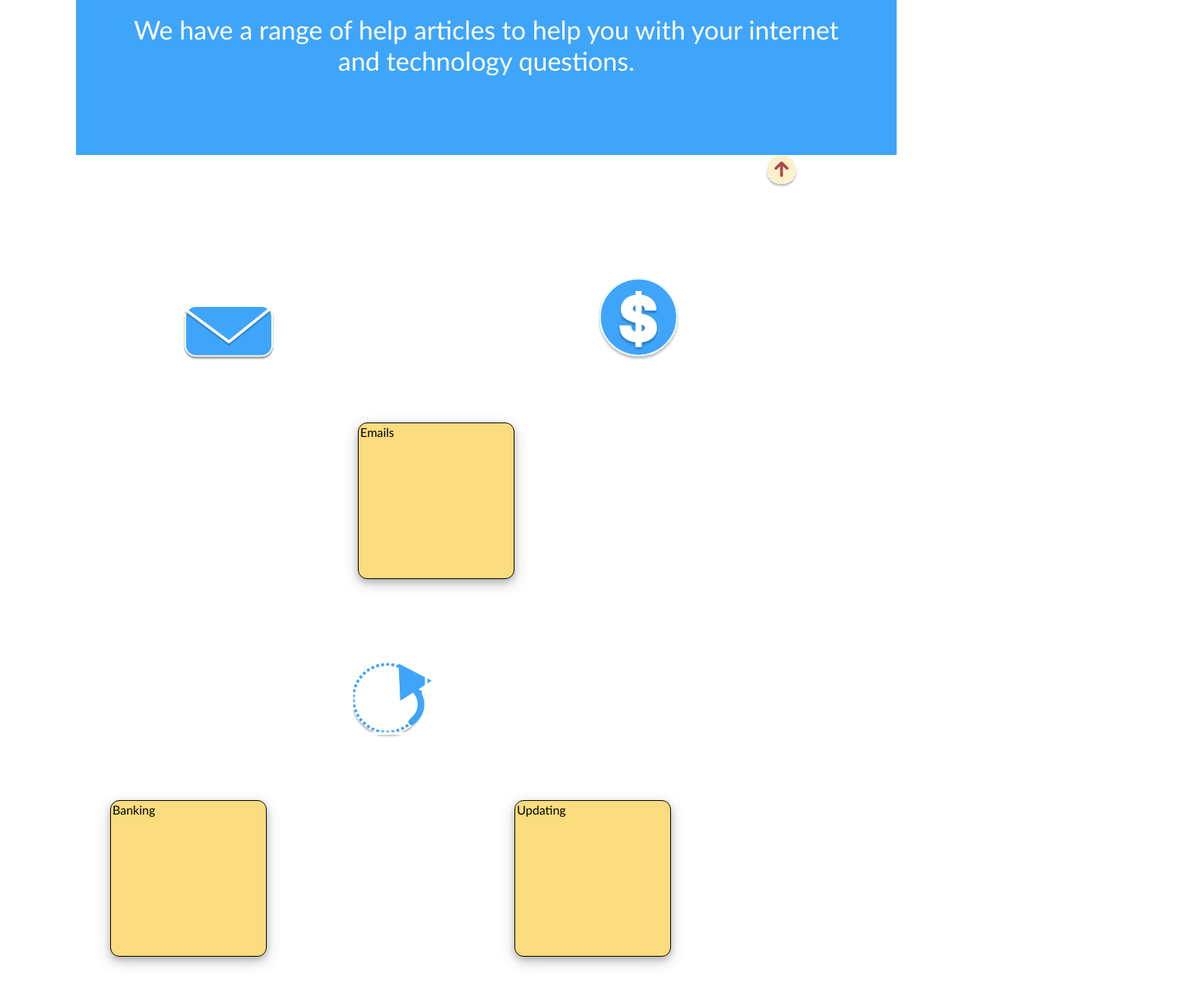
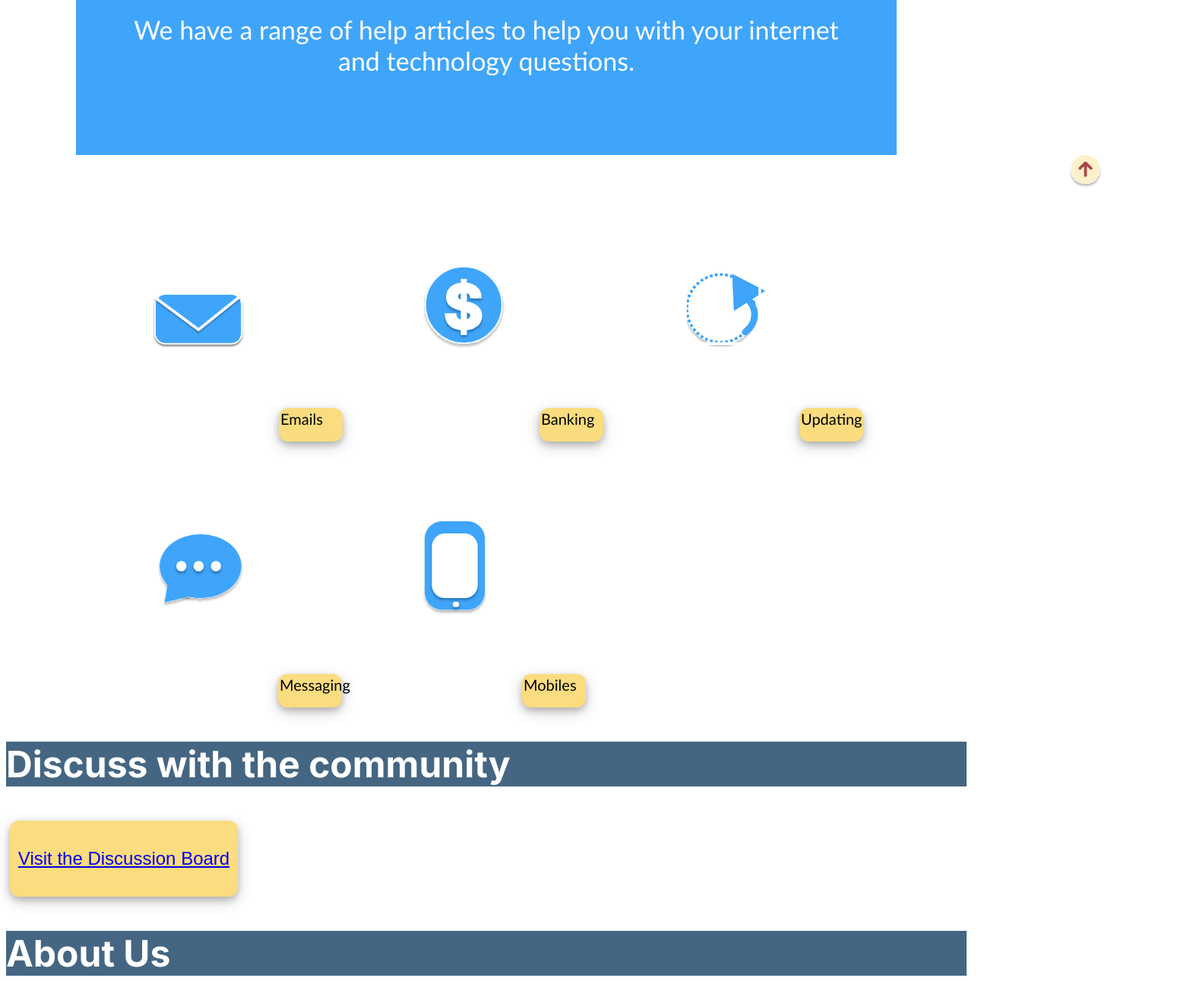
Before and after one commit to cvivianc/LGS, a plain HTML site: page index.html in a window 1280 px wide. Shown: the part 335-1626 px from the top of the page at 76% size, 1570 px wide, since content can reach past the window. Drawn offline with Linux system fonts and the light colour scheme.

Commit message:
button further changes

```diff
--- a/css/styles.css
+++ b/css/styles.css
@@ -3,7 +3,7 @@
 
 .Left {
 
-    margin-left:950px;
+    margin-left:500px;
     Margin-right:5px;
 
     text-align:left
@@ -13,11 +13,11 @@
 
     .MlEFT{
 
-        margin-left:750px;
+        margin-left:450px;
         Margin-right:5px;
 
         text-align:left
-
+        padding: 20px;
 
 
     }
@@ -50,8 +50,12 @@ h1 {
 
 .BackTop {
     width: 20%;
-    height: 20%;
+    height: 30%;
     padding-left: 70%;
+    margin-left:200px;
+    Margin-right:5px;
+
+
 }
 
 .profile {
@@ -62,6 +66,13 @@ h1 {
 
 /* Others */
 
+.iconslist{
+
+    display: inline-flex;
+    list-style-type: inline-flex;
+    padding-right: 40px;
+
+}
 .MenuNab {
     height: 150px;
 }
@@ -87,6 +98,7 @@ h1 {
 
 .header {
     padding: 70px;
+
     text-align: center;
     background: rgba(63, 165, 251, 1);
     color: white;
@@ -107,8 +119,8 @@ main {
 }
 
 .buttons {
-    width: 90px;
-    height: 25px;
+    width: 200px;
+    height: 100px;
     border-radius: 12px;
     margin: 5px;
     background-color: rgba(251, 220, 126, 1);
@@ -116,25 +128,31 @@ main {
     box-shadow: 0 4px 8px 0 rgba(0,0,0,0.2), 0 6px 20px 0 rgba(0,0,0,0.19);
     color: #000;
     text-align: center;
-    text-decoration: none;
+    text-decoration: thick;
+    font-size: 20px;
+
 }
 
 .icon {
 
 padding: 100px;
-
+display: inline-flex;
+list-style-type: none;
+padding-right: 40px;
 }
 
 .buttons {
     display: inline-flex;
     list-style-type: none;
-    width: 200px;
-    height: 200px;
+    width: 80px;
+    height: 40px;
     margin: 5px;
     padding: 2px;
     color: #000;
-    border: 1px solid #000;
+    border: none;
     cursor: pointer;
+    text-align: center;
+
 }
 
 .FooterTab nav {
@@ -159,6 +177,8 @@ padding: 100px;
         font-size: 24px;
         cursor: pointer;
         list-style: none;
+        align-items: center;
+
 
 
     }
--- a/index.html
+++ b/index.html
@@ -26,11 +26,11 @@
             </ul>
         </nav>
 
-        <div class="tools">
+        <!-- <div class="tools">
             <img src="" alt="help button" />
-            <img src="" alt="zoom in" />
+            <img src="../LGS/img/" alt="zoom in" />
             <img src="" alt="zoom out" />
-        </div>
+        </div> -->
     </div>
 
     <main>
@@ -49,7 +49,8 @@
 
         <div class="MainIcons">
             <nav>
-                <ul>
+                <ul style = "display: table-row">
+                    <li style = "display: table-row"></li>
                      <img class="icon" src="../LGS/img/Email.png" />
                     <li class="buttons" class="links">Emails</li>
                     <img class="icon" src="../LGS/img/Coin.svg" />
@@ -68,7 +69,8 @@
 
     <section>
         <h1>Discuss with the community</h1>
-        <button> <a href="forum.html" title="Go to our forum"> Visit the Discussion Board </a> </button>
+
+        <button class="DBButton"> <a href="forum.html" title="Go to our forum"> Visit the Discussion Board </a> </button>
     </section>
 
     <section>
```
